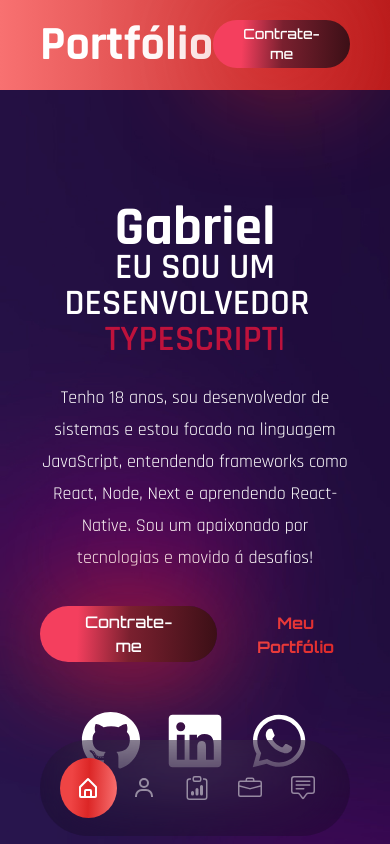
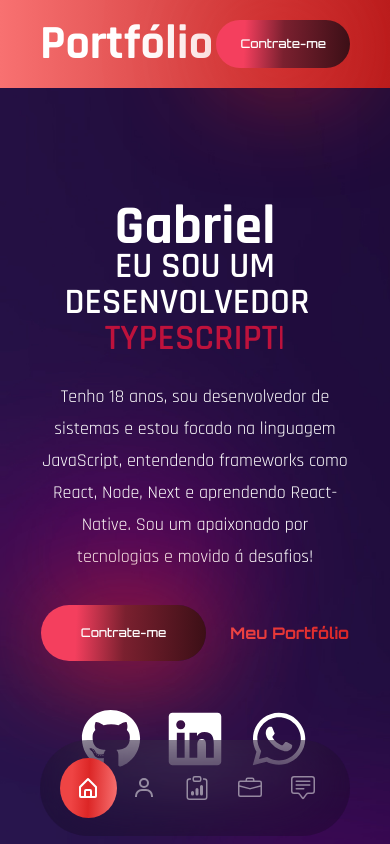
Before and after one commit to Suntzu1000/portfolio2.0, a React (Create React App) app in the folder portfolio-starter/: page / in a window 390 px wide. Shown: the top 844 px of the page. Built offline with nearby package versions, Linux system fonts and the light colour scheme; the HTML template or start-up script is replaced by a standard one; a web font is replaced by a local one.

Commit message:
Tamanho de textos sendo ajustados para mobile

```diff
--- a/portfolio-starter/src/components/Banner.js
+++ b/portfolio-starter/src/components/Banner.js
@@ -84,7 +84,7 @@ const Banner = () => {
               className="flex max-w-max gap-x-6 items-center mb-12 mx-auto lx:mx-0 "
             >
               <Link to="contact" activeClass="active" smooth={true} spy={true}>
-                <button className="btn btn-lg">Contrate-me</button>
+                <button className="btn btn-lg "> <p className=" lg:text-base text-xs"> Contrate-me</p></button>
               </Link>
 
               <Link
@@ -96,7 +96,7 @@ const Banner = () => {
               >
                 {" "}
                 <a href="services" target="_blank" rel="noopener noreferrer">
-                  Meu Portfólio
+                 <p> Meu Portfólio</p>
                 </a>{" "}
               </Link>
             </motion.div>
--- a/portfolio-starter/src/components/Header.js
+++ b/portfolio-starter/src/components/Header.js
@@ -10,7 +10,7 @@ const Header = () => {
             <h1 className="text-5xl font-bold  ">Portfólio</h1>
           </a>
           <Link to="contact" activeClass="active" smooth={true} spy={true}>
-            <button className="btn btn-sm">Contrate-me</button>
+            <button className="btn btn-sm"> <p className="lg:text-base text-xs">Contrate-me</p> </button>
           </Link>
         </div>
       </div>
--- a/portfolio-starter/tailwind.config.js
+++ b/portfolio-starter/tailwind.config.js
@@ -1,26 +1,27 @@
 module.exports = {
-  content: ['./src/**/*.{js,jsx,ts,tsx}'],
+  content: ["./src/**/*.{js,jsx,ts,tsx}"],
   theme: {
     fontFamily: {
-      primary: 'Orbitron',
-      secondary: 'Rajdhani',
-      tertiary: 'Aldrich',
+      primary: "Orbitron",
+      secondary: "Rajdhani",
+      tertiary: "Aldrich",
     },
     container: {
       padding: {
-        DEFAULT: '40px',
+        DEFAULT: "40px",
       },
     },
     screens: {
-      sm: '640px',
-      md: '768px',
-      lg: '960px',
-      xl: '1200px',
+      xs: "480px",
+      sm: "640px",
+      md: "768px",
+      lg: "960px",
+      xl: "1200px",
     },
     extend: {
       colors: {
-        primary: '#0a0a0a',
-        accent: '#be123c',
+        primary: "#0a0a0a",
+        accent: "#be123c",
       },
       backgroundImage: {
         site: "url('./assets/site-bg.jpg')",
```
